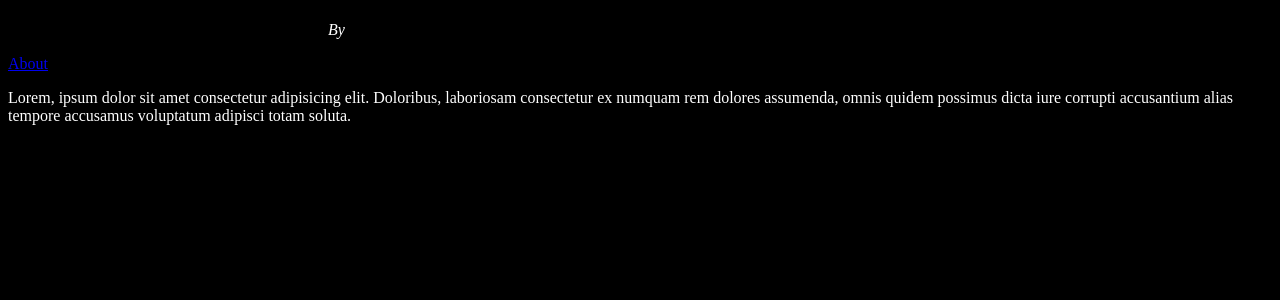
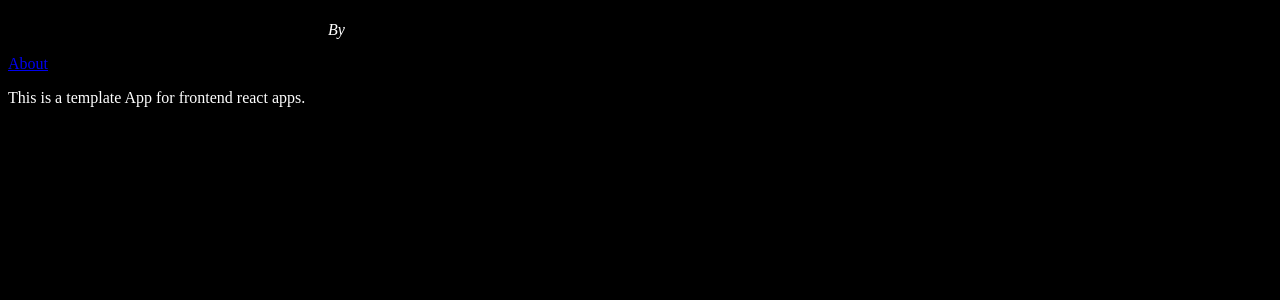
Before and after one commit to AlanWendorff/react-storybook, a React (Create React App) app: page / in a window 1280 px wide. Shown: the top 300 px of the page. Built offline with nearby package versions, Linux system fonts and the light colour scheme.

Commit message:
Fixed tests for new router composition

```diff
--- a/src/components/Home/Home.tsx
+++ b/src/components/Home/Home.tsx
@@ -9,12 +9,7 @@ const Home = (): ReactElement => (
     <h1 className={styles.title}>{APP_NAME}</h1>
     <p className={styles.paragraph}>{`By ${APP_AUTHOR}`}</p>
     <Link to={ABOUT}>About</Link>
-    <p>
-      Lorem, ipsum dolor sit amet consectetur adipisicing elit. Doloribus,
-      laboriosam consectetur ex numquam rem dolores assumenda, omnis quidem
-      possimus dicta iure corrupti accusantium alias tempore accusamus
-      voluptatum adipisci totam soluta.
-    </p>
+    <p>This is a template App for frontend react apps.</p>
   </Fragment>
 );
 
```
Also changed, not shown: 2 other files (tests, documents, lock files or other folders).
